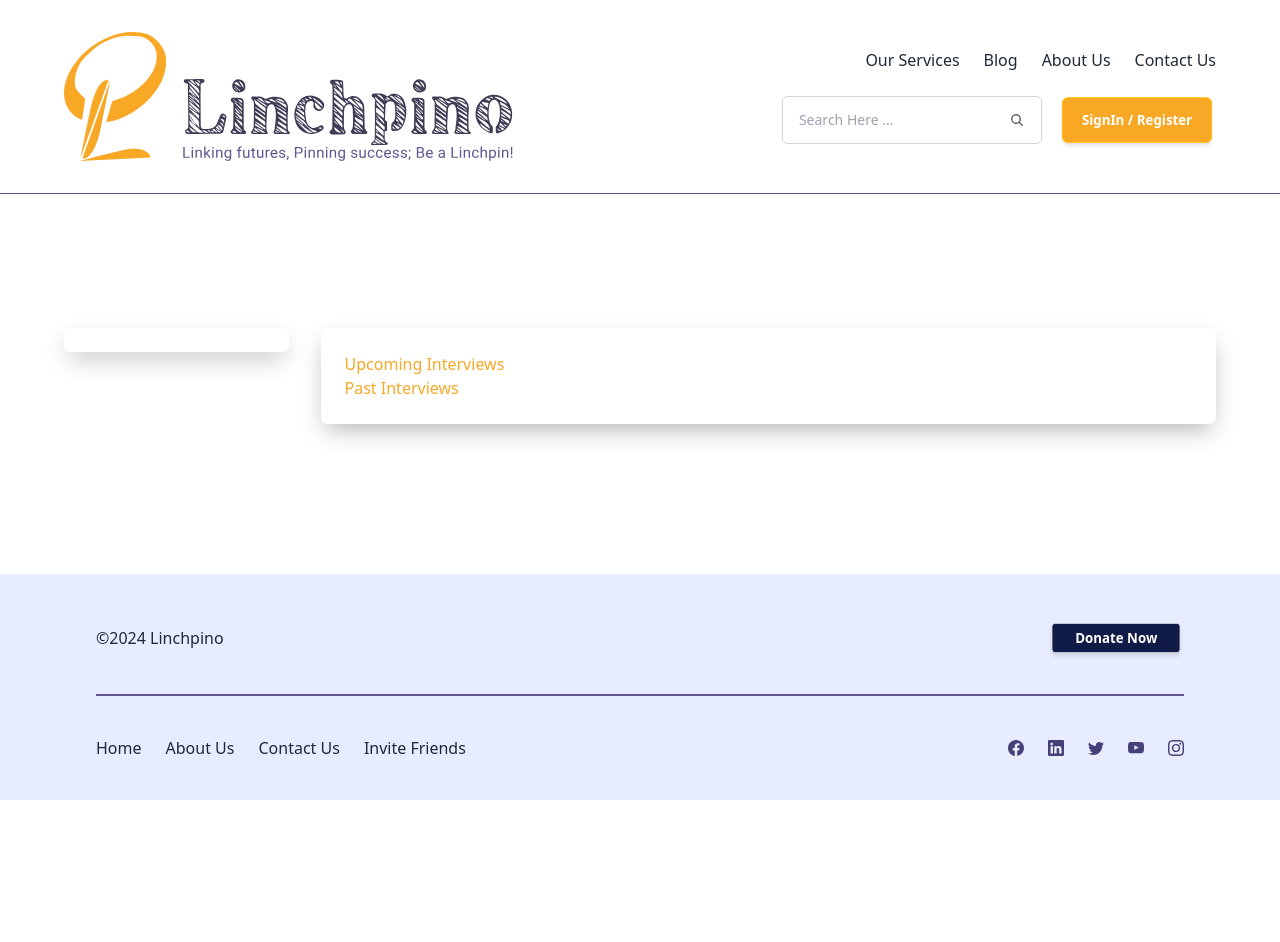
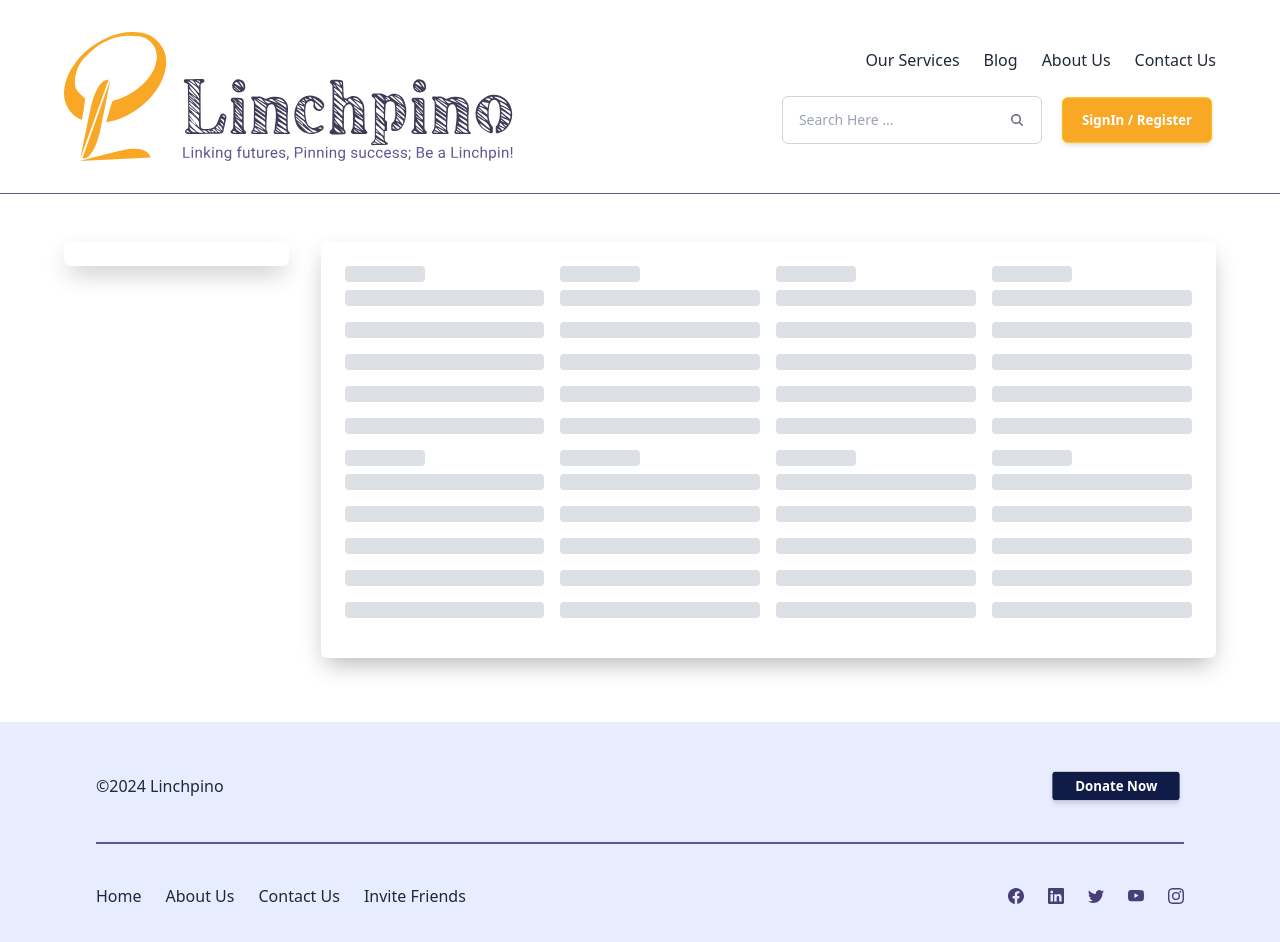
Before and after one commit to linchpino/linchpino-ui, a Next.js app: page /panel/interviews in a window 1280 px wide. Shown: the top 942 px of the page. Before the commit the page ends 800 px from the top, so only its background shows below. Built offline with nearby package versions, Linux system fonts and the light colour scheme.

Commit message:
163: Bug fixed.

```diff
--- a/src/app/(auth)/signin/page.tsx
+++ b/src/app/(auth)/signin/page.tsx
@@ -37,9 +37,10 @@ export default function SignIn() {
     const router = useRouter()
     const {register, handleSubmit, formState: {errors}} = useForm<SignInForm>();
     const [isLoading, setIsLoading] = useState(false);
-    const {setToken, setUserInfo, userInfo} = useStore(state => ({
+    const {setToken, setUserInfo, userInfo,setUserRoles} = useStore(state => ({
         setToken: state.setToken,
         setUserInfo: state.setUserInfo,
+        setUserRoles: state.setUserRoles,
         userInfo: state.userInfo,
     }));
 
--- a/src/app/(main)/panel/ProtectedPage.tsx
+++ b/src/app/(main)/panel/ProtectedPage.tsx
@@ -1,36 +1,39 @@
-'use client'
 import {useRouter} from 'next/navigation';
-import React, {useEffect} from 'react';
+import React, {useEffect, useState} from 'react';
 import useStore from "@/store/store";
+import CrudSkeleton from '@/components/seletonLoading/CrudSkeleon';
 
 interface PrivatePageProps {
     children: React.ReactNode;
 }
 
 export default function PrivatePage({children}: PrivatePageProps) {
-    const {userInfo} = useStore(state => state);
+    const {userRoles, token} = useStore(state => ({
+        userRoles: state.userRoles,
+        token: state.token,
+    }));
+    const [loading, setLoading] = useState(true);
     const router = useRouter();
-    console.log('1', userInfo);
-
+    console.log(userRoles)
     useEffect(() => {
-        console.log('2', userInfo);
-
         const checkAccess = () => {
-            if (!userInfo) {
-                // router.push('/signin');
-                return;
-            }
+            if (!userRoles || userRoles.length === 0) return; // صبر برای بارگذاری `userRoles`
             const allowedRoles = ['ADMIN', 'JOB_SEEKER', 'MENTOR'];
-            // @ts-ignore
-            if (!userInfo?.type?.some(role => allowedRoles.includes(role))) {
-                console.log('Access denied');
-                // router.push('/404');
-                return;
+            if (!userRoles.some((role: string) => allowedRoles.includes(role))) {
+                router.push('/404'); // هدایت به 404 اگر دسترسی ندارند
+            } else {
+                setLoading(false); // پایان نمایش لودینگ
             }
         };
 
-        checkAccess();
-    }, [userInfo, router]);
+        if (userRoles.length > 0) {
+            checkAccess(); // چک دسترسی پس از لود شدن `userRoles`
+        }
+    }, [userRoles, router]);
+
+    if (loading || userRoles.length === 0) {
+        return <CrudSkeleton />; // نمایش اسکلتون در زمان لود شدن
+    }
 
     return (
         <>{children}</>
--- a/src/app/(main)/panel/interviews/page.tsx
+++ b/src/app/(main)/panel/interviews/page.tsx
@@ -6,6 +6,7 @@ import {BASE_URL_API} from "@/utils/system";
 import useStore from "@/store/store";
 import useFetchData from "@/utils/hooks/useFetchData";
 import ProtectedPage from "@/app/(main)/panel/ProtectedPage";
+import {useRouter} from "next/navigation";
 
 type Interview = {
     intervieweeId: number;
@@ -29,6 +30,8 @@ const InterviewData: React.FC<InterviewDataProps> = ({url, queryKey, title, isPa
         token: state.token,
         decodedToken: state.decodedToken,
     }));
+
+
 
     const [page, setPage] = useState(0);
     const {data, isLoading, error} = useFetchData(`${url}?page=${page}`, token, queryKey);
@@ -85,7 +88,9 @@ const Interviews: React.FC = () => {
     const {decodedToken} = useStore(state => ({
         decodedToken: state.decodedToken,
     }));
+    const router= useRouter()
     const isMentor = decodedToken?.scope === "MENTOR";
+
     const upcomingUrl = isMentor
         ? `${BASE_URL_API}interviews/mentors/upcoming`
         : `${BASE_URL_API}interviews/jobseekers/upcoming`;
--- /dev/null
+++ b/src/components/seletonLoading/CrudSkeleon.tsx
@@ -0,0 +1,26 @@
+interface CrudSkeletonProps {
+    rows?: number;
+}
+
+const CrudSkeleton: React.FC<CrudSkeletonProps> = ({ rows = 5 }) => {
+    return (
+        <div className="animate-pulse">
+            <div className="grid grid-cols-4 gap-4 mb-2">
+                <div className="h-4 w-20 bg-gray-300 rounded"></div>
+                <div className="h-4 w-20 bg-gray-300 rounded"></div>
+                <div className="h-4 w-20 bg-gray-300 rounded"></div>
+                <div className="h-4 w-20 bg-gray-300 rounded"></div>
+            </div>
+            {[...Array(rows)].map((_, i) => (
+                <div key={i} className="grid grid-cols-4 gap-4 mb-4">
+                    <div className="h-4 w-full bg-gray-300 rounded"></div>
+                    <div className="h-4 w-full bg-gray-300 rounded"></div>
+                    <div className="h-4 w-full bg-gray-300 rounded"></div>
+                    <div className="h-4 w-full bg-gray-300 rounded"></div>
+                </div>
+            ))}
+        </div>
+    );
+};
+
+export default CrudSkeleton;
--- /dev/null
+++ b/src/components/seletonLoading/ProfileSkeleton.tsx
@@ -0,0 +1,19 @@
+export default function ProfileSkeleton() {
+    return (
+        <div className="animate-pulse">
+            <div className="flex items-center space-x-4">
+                <div className="w-16 h-16 bg-gray-300 rounded-lg"></div>
+                <div className="flex-1">
+                    <div className="w-24 h-4 bg-gray-300 rounded"></div>
+                    <div className="w-32 h-4 bg-gray-300 rounded mt-2"></div>
+                </div>
+            </div>
+
+            <div className="mt-4">
+                <div className="w-full h-6 bg-gray-300 rounded"></div>
+                <div className="w-full h-6 bg-gray-300 rounded mt-2"></div>
+                <div className="w-full h-6 bg-gray-300 rounded mt-2"></div>
+            </div>
+        </div>
+    );
+}
--- a/src/store/userSlice.ts
+++ b/src/store/userSlice.ts
@@ -1,9 +1,11 @@
-import { StateCreator } from 'zustand';
-import { persist, createJSONStorage } from 'zustand/middleware';
+import {StateCreator} from 'zustand';
+import {persist, createJSONStorage} from 'zustand/middleware';
 
 export interface UserState {
     token: string | null;
     decodedToken: Record<string, any> | null;
+    userRoles: [],
+    setUserRoles: (userRoles: string[] | null) => void;
     userInfo: {
         id: number | null;
         firstName: string | null;
@@ -32,7 +34,9 @@ const createUserSlice: StateCreator<UserState> = (set) => ({
     token: null,
     decodedToken: null,
     userInfo: null,
-    setUserInfo: (userInfo: any) => set({ userInfo }),
+    userRoles: [],
+    setUserInfo: (userInfo: any) => set({userInfo}),
+    setUserRoles: (userRoles: any) => set({userRoles}),
     setToken: (token: string | null) => {
         let decodedToken = null;
         if (token) {
@@ -42,10 +46,10 @@ const createUserSlice: StateCreator<UserState> = (set) => ({
                 console.error('Failed to decode token', error);
             }
         }
-        set({ token, decodedToken });
+        set({token, decodedToken});
     },
     clearToken: () => {
-        set({ token: null, decodedToken: null, userInfo: null });
+        set({token: null, decodedToken: null, userInfo: null});
     },
 });
 
@@ -53,7 +57,7 @@ const useUserStore = persist(
     createUserSlice,
     {
         name: 'userToken',
-        storage: createJSONStorage(() => localStorage),
+        storage: createJSONStorage(() => sessionStorage),
         partialize: (state) => ({
             token: state.token,
             decodedToken: state.decodedToken,
```
